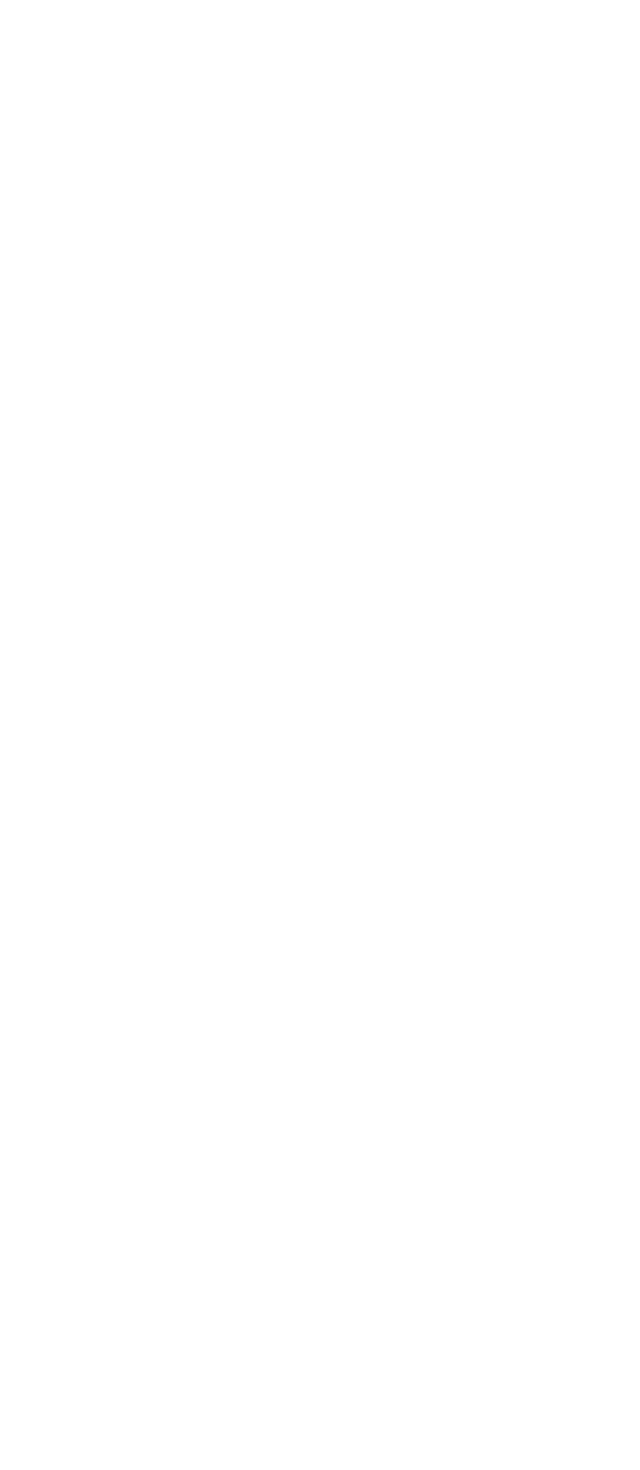
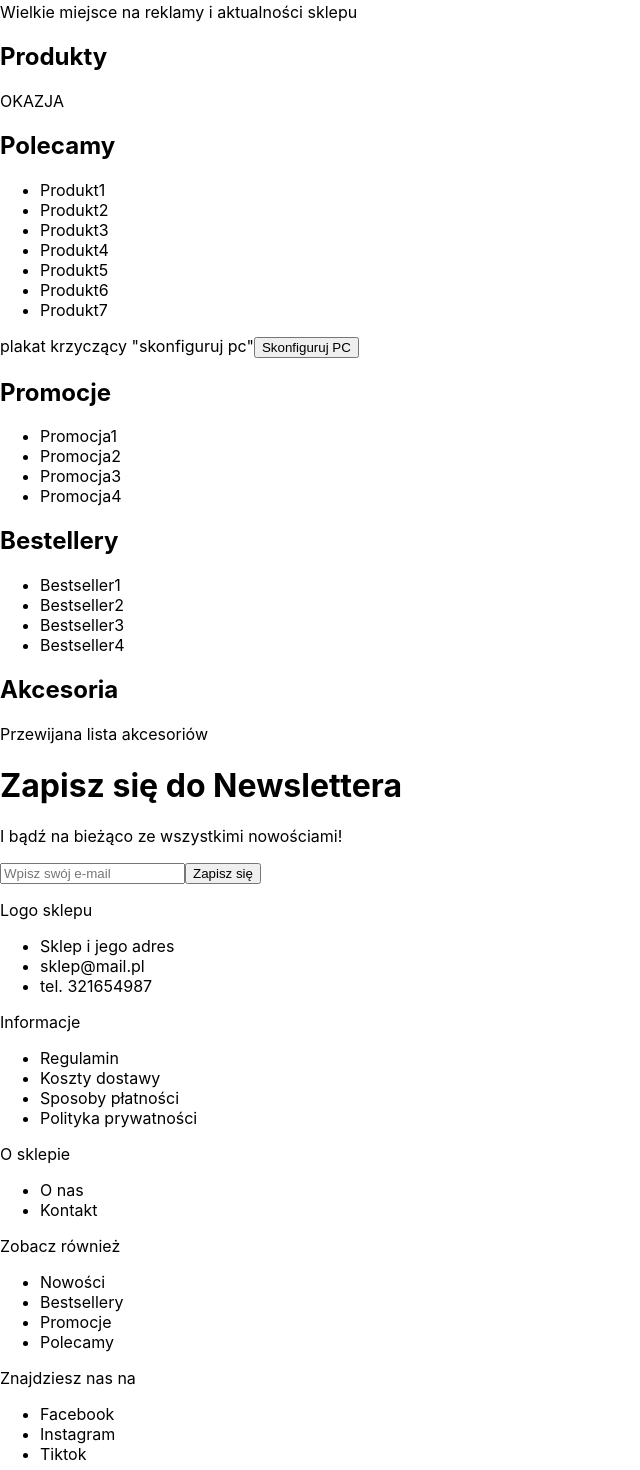
Before and after one commit to Pako2425/electronic-shop-page, a React (Create React App) app in the folder my-app/: page / in a window 1280 px wide. Shown: the part 360-1830 px from the top of the page, without its empty margins (0-640 px from the left). Before the commit the page ends 800 px from the top, so only its background shows below. Built offline with nearby package versions, Linux system fonts and the light colour scheme.

Commit message:
Created all components so far for Home Page. TODO: UI with Tailwind

```diff
--- a/my-app/src/App.js
+++ b/my-app/src/App.js
@@ -5,6 +5,14 @@ import CategorySelect from './components/CategorySelect';
 import SearchButton from './components/SearchButton';
 import UserMenu from './components/UserMenu';
 import CategoryMenu from './components/CategoryMenu';
+import MainAdvertisement from './components/MainAdvertisement.js';
+import ListOfProducts from './components/ListOfProducts.js';
+import PCConfiguration from './components/PCConfiguration.js';
+import SpecialOffers from './components/SpecialOffers.js';
+import BestSellers from './components/Bestsellers.js';
+import Accesories from './components/Accesories.js';
+import Newsletter from './components/Newsletter.js';
+import Footer from './components/Footer.js';
 
 function App() {
 
@@ -16,6 +24,14 @@ function App() {
       <SearchButton />
       <UserMenu />
       <CategoryMenu />
+      <MainAdvertisement />
+      <ListOfProducts />
+      <PCConfiguration />
+      <SpecialOffers />
+      <BestSellers />
+      <Accesories />
+      <Newsletter />
+      <Footer />
     </>
   );
 }
--- /dev/null
+++ b/my-app/src/components/Accesories.js
@@ -0,0 +1,10 @@
+function Accesories() {
+    return(
+        <div class="akcesoria">
+            <h2>Akcesoria</h2>
+            <span>Przewijana lista akcesoriów</span>
+        </div>
+    );
+}
+
+export default Accesories;
--- /dev/null
+++ b/my-app/src/components/Bestsellers.js
@@ -0,0 +1,15 @@
+function BestSellers() {
+    return(
+        <div class="bestsellery">
+            <h2>Bestellery</h2>
+            <ul>
+                <li>Bestseller1</li>
+                <li>Bestseller2</li>
+                <li>Bestseller3</li>
+                <li>Bestseller4</li>
+            </ul>
+        </div>
+    );
+}
+
+export default BestSellers;
--- /dev/null
+++ b/my-app/src/components/Footer.js
@@ -0,0 +1,43 @@
+function Footer() {
+    return(
+        <footer>
+            <div class="informacje">
+                <p>Logo sklepu</p>
+                <ul>
+                    <li>Sklep i jego adres</li>
+                    <li>sklep@mail.pl</li>
+                    <li>tel. 321654987</li>
+                </ul>
+                <p>Informacje</p>
+                <ul>
+                    <li>Regulamin</li>
+                    <li>Koszty dostawy</li>
+                    <li>Sposoby płatności</li>
+                    <li>Polityka prywatności</li>
+                </ul>
+                <p>O sklepie</p>
+                <ul>
+                    <li>O nas</li>
+                    <li>Kontakt</li>
+                </ul>
+                <p>Zobacz również</p>
+                <ul>
+                    <li>Nowości</li>
+                    <li>Bestsellery</li>
+                    <li>Promocje</li>
+                    <li>Polecamy</li>
+                </ul>
+            </div>
+            <div class="znajdz-nas">
+                <p>Znajdziesz nas na</p>
+                <ul>
+                    <li>Facebook</li>
+                    <li>Instagram</li>
+                    <li>Tiktok</li>
+                </ul>
+            </div>
+        </footer>
+    );
+}
+
+export default Footer;
--- /dev/null
+++ b/my-app/src/components/ListOfProducts.js
@@ -0,0 +1,24 @@
+function ListOfProducts() {
+    return(
+        <div class="produkty">
+            <h2>Produkty</h2>
+            <div class="okazja-dnia">
+                <p>OKAZJA</p>
+            </div>
+            <div class="polecamy">
+                <h2>Polecamy</h2>
+                <ul>
+                    <li>Produkt1</li>
+                    <li>Produkt2</li>
+                    <li>Produkt3</li>
+                    <li>Produkt4</li>
+                    <li>Produkt5</li>
+                    <li>Produkt6</li>
+                    <li>Produkt7</li>
+                </ul>
+            </div>
+        </div>
+    );
+}
+
+export default ListOfProducts;
--- /dev/null
+++ b/my-app/src/components/MainAdvertisement.js
@@ -0,0 +1,9 @@
+function MainAdvertisement() {
+    return(
+        <div class="reklama-sklepowa">
+            <p>Wielkie miejsce na reklamy i aktualności sklepu</p>
+        </div>
+    );
+}
+
+export default MainAdvertisement;
--- /dev/null
+++ b/my-app/src/components/Newsletter.js
@@ -0,0 +1,12 @@
+function Newsletter() {
+    return(
+        <div class="newsletter">
+            <h1>Zapisz się do Newslettera</h1>
+            <p>I bądź na bieżąco ze wszystkimi nowościami!</p>
+            <input type="text" placeholder="Wpisz swój e-mail" />
+            <button>Zapisz się</button>
+        </div>
+    );
+}
+
+export default Newsletter;
--- /dev/null
+++ b/my-app/src/components/PCConfiguration.js
@@ -0,0 +1,10 @@
+function PCConfiguration() {
+    return(
+        <div class="konfiguracja-pc">
+            <span>plakat krzyczący "skonfiguruj pc"</span>
+            <button>Skonfiguruj PC</button>
+        </div>
+    );
+}
+
+export default PCConfiguration;
--- /dev/null
+++ b/my-app/src/components/SpecialOffers.js
@@ -0,0 +1,15 @@
+function SpecialOffers() {
+    return(
+        <div class="promocje">
+            <h2>Promocje</h2>
+            <ul>
+                <li>Promocja1</li>
+                <li>Promocja2</li>
+                <li>Promocja3</li>
+                <li>Promocja4</li>
+            </ul>
+        </div>
+    );
+}
+
+export default SpecialOffers;
```
